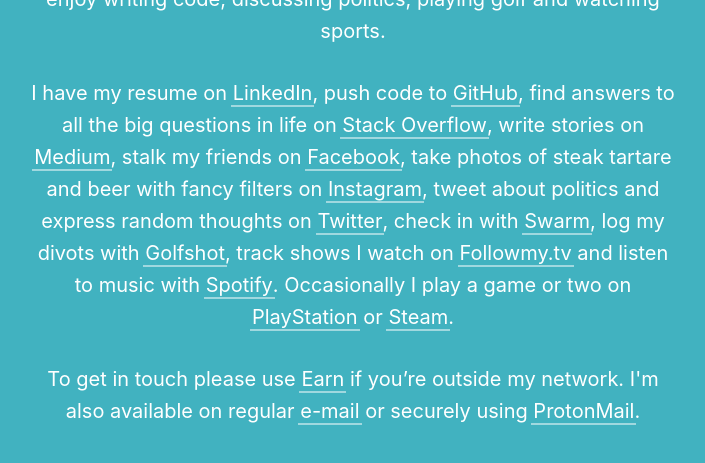
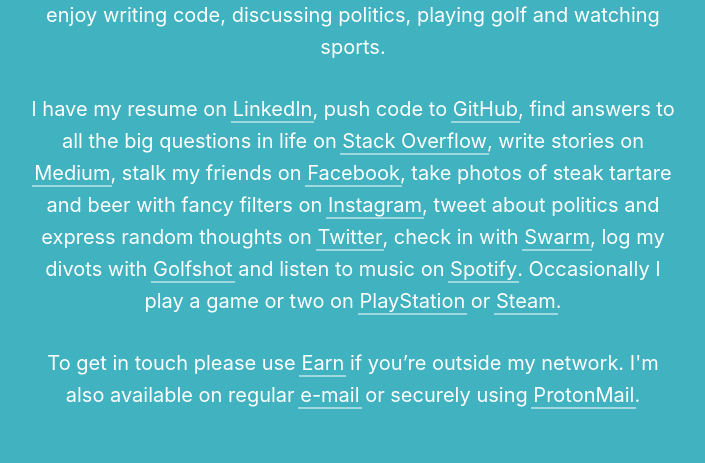
Before and after one commit to klr/klr.io, a website: page src/index.html in a window 1280 px wide. Shown: the part 275-738 px from the top of the page, without its empty margins (287-992 px from the left). Drawn offline with Linux system fonts and the light colour scheme.

Commit message:
Removed followmytv

```diff
--- a/src/index.html
+++ b/src/index.html
@@ -32,7 +32,7 @@
 
         <p>I co-founded <a href="https://statehill.com">Statehill</a> and now work with product at <a href="https://politico.eu">POLITICO</a>. I enjoy writing code, discussing politics, playing golf and watching sports.</p>
 
-        <p>I have my resume on <a href="https://www.linkedin.com/in/karlroos">LinkedIn</a>, push code to <a href="https://github.com/klr">GitHub</a>, find answers to all the big questions in life on <a href="http://stackoverflow.com/users/517616/karl-laurentius-roos">Stack Overflow</a>, write stories on <a href="https://medium.com/@karlroos">Medium</a>, stalk my friends on <a href="https://www.facebook.com/karlroos">Facebook</a>, take photos of steak tartare and beer with fancy filters on <a href="http://instagram.com/karlroos">Instagram</a>, tweet about politics and express random thoughts on <a href="https://twitter.com/karlroos">Twitter</a>, check in with <a href="https://foursquare.com/karlroos">Swarm</a>, log my divots with <a href="http://golfshot.com/members/0376001110/statistics">Golfshot</a>, track shows I watch on <a href="http://followmy.tv/u/klr">Followmy.tv</a> and listen to music with <a href="https://open.spotify.com/user/karlroos">Spotify</a>. Occasionally I play a game or two on <a href="https://my.playstation.com/profile/karlroos">PlayStation</a> or <a href="http://steamcommunity.com/id/kl_r/">Steam</a>.</p>
+        <p>I have my resume on <a href="https://www.linkedin.com/in/karlroos">LinkedIn</a>, push code to <a href="https://github.com/klr">GitHub</a>, find answers to all the big questions in life on <a href="http://stackoverflow.com/users/517616/karl-laurentius-roos">Stack Overflow</a>, write stories on <a href="https://medium.com/@karlroos">Medium</a>, stalk my friends on <a href="https://www.facebook.com/karlroos">Facebook</a>, take photos of steak tartare and beer with fancy filters on <a href="http://instagram.com/karlroos">Instagram</a>, tweet about politics and express random thoughts on <a href="https://twitter.com/karlroos">Twitter</a>, check in with <a href="https://foursquare.com/karlroos">Swarm</a>, log my divots with <a href="http://golfshot.com/members/0376001110/statistics">Golfshot</a> and listen to music on <a href="https://open.spotify.com/user/karlroos">Spotify</a>. Occasionally I play a game or two on <a href="https://my.playstation.com/profile/karlroos">PlayStation</a> or <a href="http://steamcommunity.com/id/kl_r/">Steam</a>.</p>
 
         <p>To get in touch please use <a href="https://earn.com/karlroos/">Earn</a> if you’re outside my network. I'm also available on regular <a href="mailto:karlroos93@gmail.com">e-mail</a> or securely using <a href="mailto:klr@protonmail.ch">ProtonMail</a>.</p>
 
```
